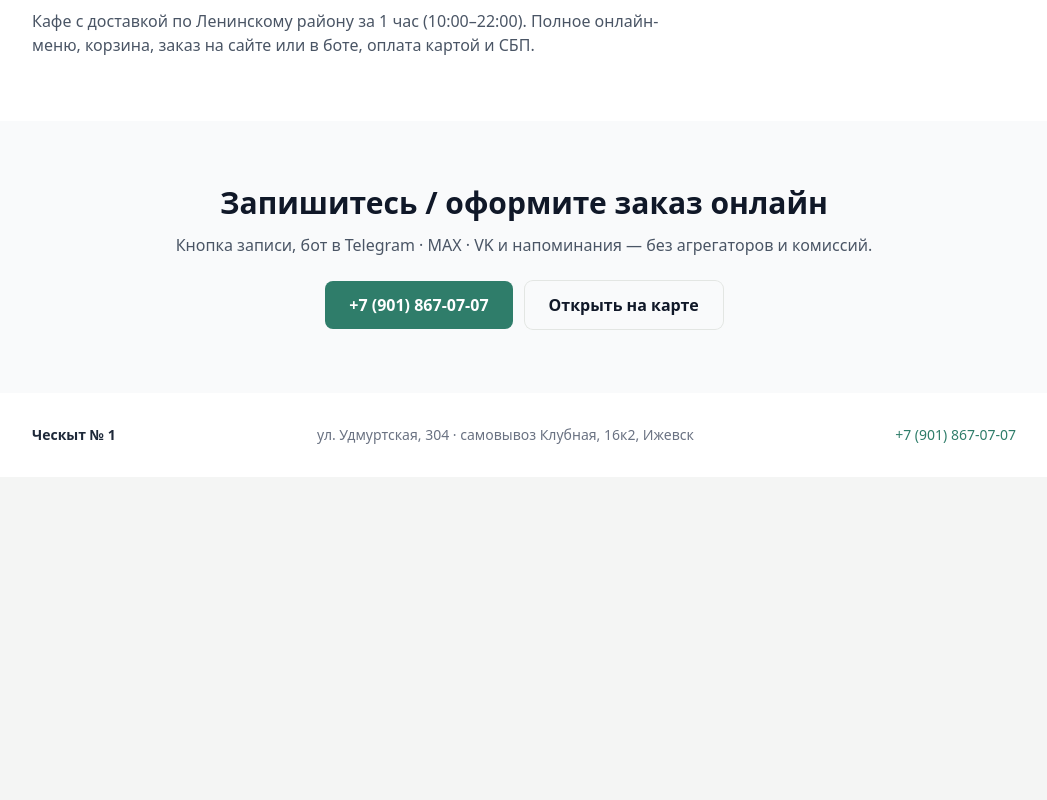
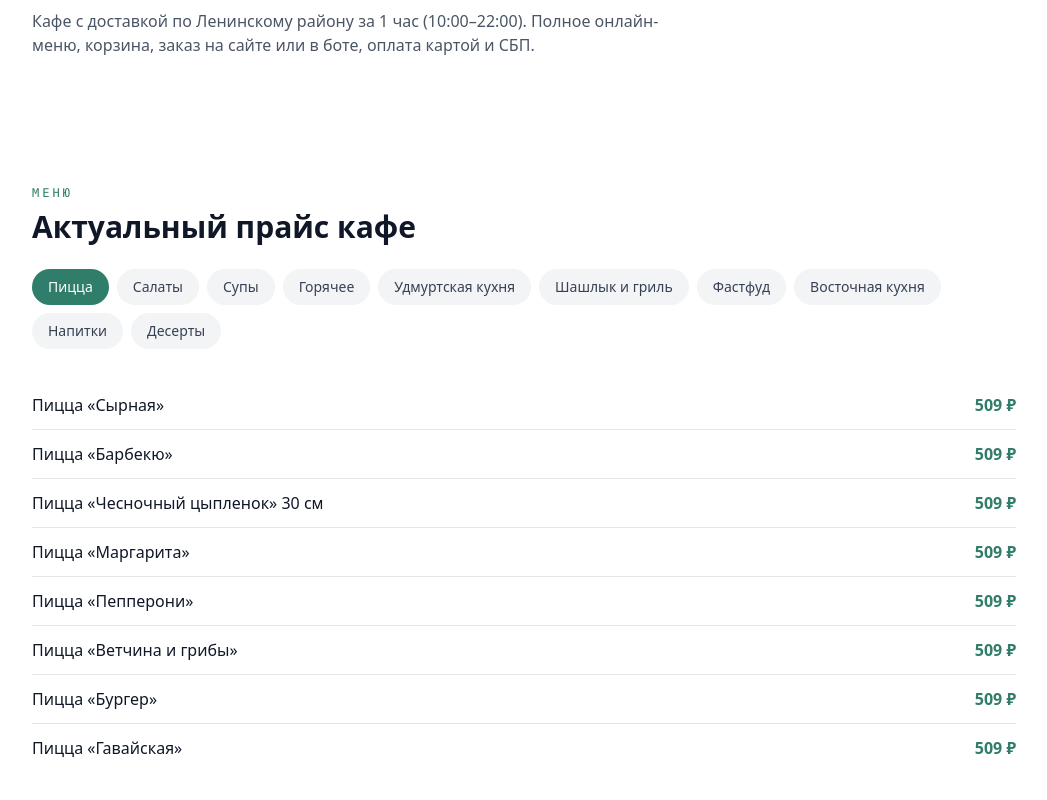
Before and after one commit to flow5651/code10-studio-site, a React (Vite) app: page /portfolio/cheskyt-stolovaya in a window 1280 px wide. Shown: the part 980-1780 px from the top of the page, without its empty margins (116-1163 px from the left). Before the commit the page ends 1457 px from the top, so only its background shows below. Built offline with nearby package versions, Linux system fonts and the light colour scheme.

Commit message:
Add redesign service: product card, pricing base, calculator type

```diff
--- a/src/Calculator.tsx
+++ b/src/Calculator.tsx
@@ -58,7 +58,7 @@ export function Calculator() {
       {/* Левая часть — настройки */}
       <div className="space-y-6 rounded-2xl border border-edge bg-paper p-5 sm:p-6">
         <div>
-          <h3 className="mb-3 font-semibold text-ink">Тип сайта</h3>
+          <h3 className="mb-3 font-semibold text-ink">Тип работы</h3>
           <div className="grid gap-3 sm:grid-cols-3">
             {bases.map((b) => {
               const active = b.id === baseId
--- a/src/DemoSite.tsx
+++ b/src/DemoSite.tsx
@@ -1,5 +1,7 @@
+import { useState } from 'react'
 import { Link, useParams } from 'react-router-dom'
 import { getProject, fmtPhone, yandexMapsUrl, type Project } from './projects'
+import { getMenu, type MenuCategory } from './menu'
 import { Mark } from './Logo'
 import './index.css'
 
@@ -16,9 +18,52 @@ function Stars({ value }: { value: number }) {
   )
 }
 
+function Menu({ categories, accent }: { categories: MenuCategory[]; accent: string }) {
+  const [tab, setTab] = useState(categories[0].title)
+  const active = categories.find((c) => c.title === tab) ?? categories[0]
+  return (
+    <section className="mx-auto max-w-5xl px-5 py-16">
+      <h2 className="font-mono text-xs uppercase tracking-[0.25em]" style={{ color: accent }}>
+        Меню
+      </h2>
+      <h3 className="mt-2 text-3xl font-extrabold">Актуальный прайс кафе</h3>
+
+      <div className="mt-6 flex flex-wrap gap-2">
+        {categories.map((c) => (
+          <button
+            key={c.title}
+            onClick={() => setTab(c.title)}
+            className={`rounded-full px-4 py-2 text-sm font-medium transition ${
+              c.title === active.title ? 'text-white' : 'bg-gray-100 text-gray-700 hover:bg-gray-200'
+            }`}
+            style={c.title === active.title ? { backgroundColor: accent } : undefined}
+          >
+            {c.title}
+          </button>
+        ))}
+      </div>
+
+      <ul className="mt-8 divide-y divide-edge">
+        {active.items.map((it) => (
+          <li key={it.name} className="flex items-baseline justify-between gap-4 py-3">
+            <div>
+              <div className="font-medium">{it.name}</div>
+              {it.desc && <div className="text-sm text-gray-500">{it.desc}</div>}
+            </div>
+            <div className="shrink-0 font-semibold" style={{ color: accent }}>
+              {it.price} ₽
+            </div>
+          </li>
+        ))}
+      </ul>
+    </section>
+  )
+}
+
 function DemoTemplate({ p }: { p: Project }) {
   const accent = p.accent
   const link = { color: accent }
+  const menu = getMenu(p.slug)
 
   return (
     <div className="min-h-screen bg-white text-gray-900">
@@ -95,6 +140,8 @@ function DemoTemplate({ p }: { p: Project }) {
         <p className="mt-6 max-w-2xl text-gray-600">{p.desc}</p>
       </section>
 
+      {menu && menu.length > 0 && <Menu categories={menu} accent={accent} />}
+
       {/* CTA */}
       <section className="bg-gray-50 py-16">
         <div className="mx-auto max-w-3xl px-5 text-center">
--- /dev/null
+++ b/src/menu.ts
@@ -0,0 +1,138 @@
+// Реальное меню, спарсенное с cheskyt1.ru/shop (Tilda-каталог, позиции + цены).
+
+export type MenuItem = { name: string; price: number; desc?: string }
+export type MenuCategory = { title: string; items: MenuItem[] }
+
+export const menus: Record<string, MenuCategory[]> = {
+  'cheskyt-stolovaya': [
+    {
+      title: 'Пицца',
+      items: [
+        { name: 'Пицца «Сырная»', price: 509 },
+        { name: 'Пицца «Барбекю»', price: 509 },
+        { name: 'Пицца «Чесночный цыпленок» 30 см', price: 509 },
+        { name: 'Пицца «Маргарита»', price: 509 },
+        { name: 'Пицца «Пепперони»', price: 509 },
+        { name: 'Пицца «Ветчина и грибы»', price: 509 },
+        { name: 'Пицца «Бургер»', price: 509 },
+        { name: 'Пицца «Гавайская»', price: 509 },
+      ],
+    },
+    {
+      title: 'Салаты',
+      items: [
+        { name: 'Салат из свежей капусты', price: 99 },
+        { name: 'Винегрет', price: 99 },
+        { name: 'Морковь по-корейски', price: 95 },
+        { name: 'Оливье с ветчиной', price: 159 },
+        { name: 'Овощной салат', price: 159 },
+        { name: 'Салат «Греческий»', price: 289 },
+        { name: 'Салат «Цезарь» с курицей', price: 319 },
+      ],
+    },
+    {
+      title: 'Супы',
+      items: [
+        { name: 'Суп-лапша с курицей', price: 159 },
+        { name: 'Борщ с курицей', price: 159 },
+        { name: 'Крем-суп грибной', price: 189 },
+        { name: 'Солянка', price: 249 },
+      ],
+    },
+    {
+      title: 'Горячее',
+      items: [
+        { name: 'Котлета из смешанного фарша 90 г', price: 189 },
+        { name: 'Гуляш из курицы 75/30 г', price: 199 },
+        { name: 'Тефтели в томатном соусе 100/30 г', price: 209 },
+        { name: 'Отбивная из куриной грудки 120 г', price: 249 },
+        { name: 'Пельмени отварные 200 г', price: 279 },
+        { name: 'Пельмени с бульоном 200 г', price: 289 },
+        { name: 'Пельмени жареные 200 г', price: 349 },
+        { name: 'Пельмени домашние в горшочке с грибным соусом 250 г', price: 369 },
+        { name: 'Гречка отварная 150 г', price: 89 },
+        { name: 'Макароны 150 г', price: 99 },
+        { name: 'Рис отварной с кукурузой 120 г', price: 109 },
+        { name: 'Картофельное пюре 150 г', price: 119 },
+        { name: 'Картофель запеченный 150 г', price: 119 },
+        { name: 'Подлив овощной (томатный)', price: 49 },
+      ],
+    },
+    {
+      title: 'Удмуртская кухня',
+      items: [
+        { name: 'Табани', price: 119 },
+        { name: 'Табани с луком', price: 129 },
+        { name: 'Табани с пеперони', price: 289 },
+        { name: 'Табани с мясом и сыром', price: 289 },
+        { name: 'Табани с курицей и сыром', price: 289 },
+        { name: 'Табани с ветчиной и грибами', price: 289 },
+        { name: 'Табани с горбушей и зеленым луком', price: 289 },
+        { name: 'Кыстыбей с картошкой и луком', price: 199 },
+        { name: 'Кыстыбей с картошкой и грибами', price: 209 },
+        { name: 'Кыстыбей с ветчиной и омлетом', price: 369 },
+        { name: 'Кыстыбей с котлетой и картофелем', price: 369 },
+        { name: 'Кыстыбей с котлетой и овощами', price: 379 },
+      ],
+    },
+    {
+      title: 'Шашлык и гриль',
+      items: [
+        { name: 'Шаурма из шашлыка с курицей', price: 319 },
+        { name: 'Шаурма супермясо', price: 369 },
+        { name: 'Казан кебаб с курицей', price: 399 },
+        { name: 'Казан кебаб с говядиной', price: 499 },
+      ],
+    },
+    {
+      title: 'Фастфуд',
+      items: [
+        { name: 'Булочка пшеничная', price: 32 },
+        { name: 'Лепешка узбекская', price: 49 },
+        { name: 'Картофель фри малый 110 г', price: 189 },
+        { name: 'Классический гамбургер', price: 209 },
+        { name: 'Картофель фри большой 160 г', price: 219 },
+        { name: 'Чизбургер', price: 249 },
+        { name: 'Фирменный бургер «Ческыт»', price: 279 },
+      ],
+    },
+    {
+      title: 'Восточная кухня',
+      items: [
+        { name: 'Манты по-татарски с картофелем, 2 шт.', price: 179 },
+        { name: 'Манты с рубленой говядиной, 2 шт.', price: 209 },
+        { name: 'Плов с курицей 1 порция', price: 289 },
+        { name: 'Жаркое с курицей', price: 289 },
+        { name: 'Шурпа с говядиной', price: 329 },
+        { name: 'Чучвара', price: 329 },
+        { name: 'Лагман отварной', price: 389 },
+        { name: 'Лагман жареный', price: 389 },
+        { name: 'Плов узбекский с говядиной 1 порция', price: 389 },
+      ],
+    },
+    {
+      title: 'Напитки',
+      items: [
+        { name: 'Компот в ассортименте', price: 79 },
+        { name: 'Морс в ассортименте', price: 89 },
+        { name: 'Лимонад домашний', price: 149 },
+        { name: 'Холодный кофе фраппе', price: 219 },
+        { name: 'Апельсиновый кофе', price: 219 },
+        { name: 'Смузи клубника и банан', price: 219 },
+        { name: 'Молочный коктейль', price: 249 },
+      ],
+    },
+    {
+      title: 'Десерты',
+      items: [
+        { name: 'Королевская ватрушка', price: 129 },
+        { name: 'Медовик', price: 189 },
+        { name: 'Меренговый рулет', price: 229 },
+      ],
+    },
+  ],
+}
+
+export function getMenu(slug: string): MenuCategory[] | undefined {
+  return menus[slug]
+}
--- a/src/pricing.ts
+++ b/src/pricing.ts
@@ -11,6 +11,7 @@ export const PRICING = {
     { id: 'land', label: 'Лендинг', desc: 'одностраничник по нише', price: 2000 },
     { id: 'catalog', label: 'Сайт-каталог', desc: 'услуги / прайс, до 20 стр.', price: 5000 },
     { id: 'shop', label: 'Каталог с записью', desc: 'услуги + онлайн-запись', price: 7000 },
+    { id: 'redesign', label: 'Редизайн сайта', desc: 'обновление дизайна и скорости', price: 3500 },
   ] as Base[],
 
   // Опции-добавки
```
Also changed, not shown: src/App.tsx (+13 -7 lines).
